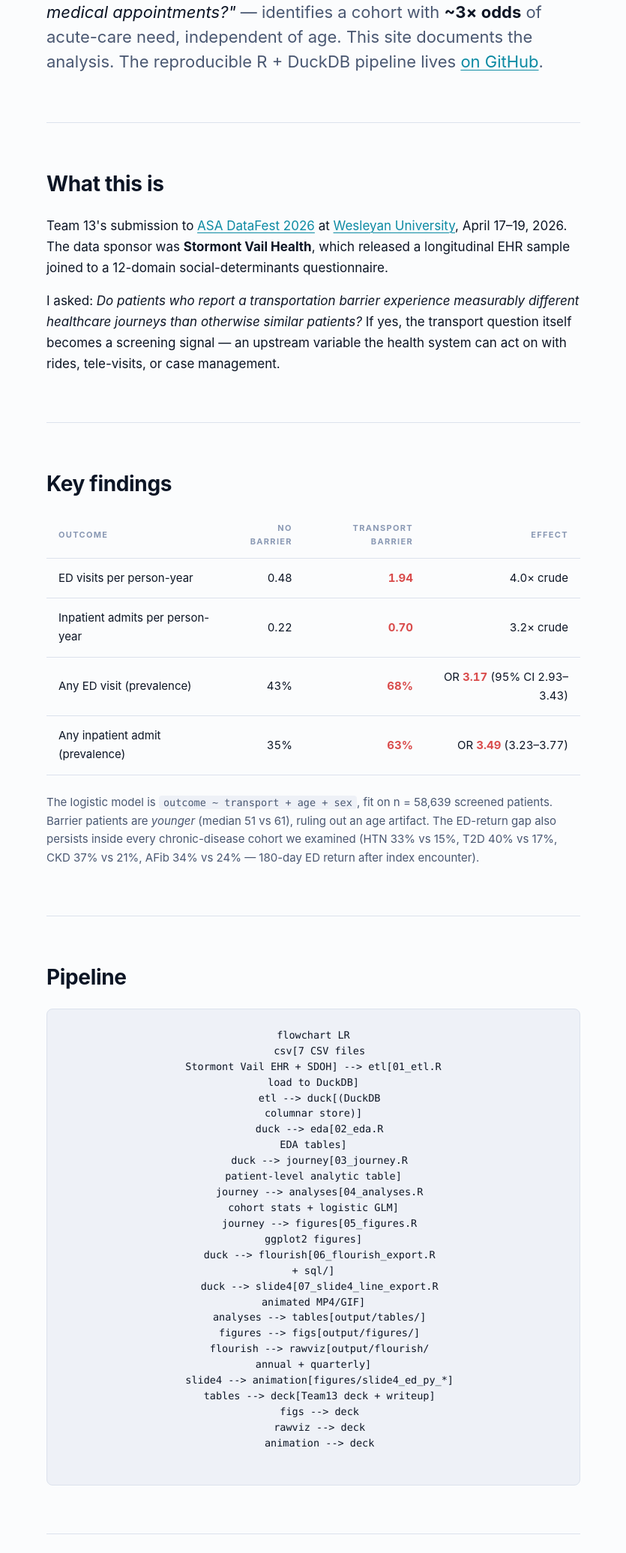
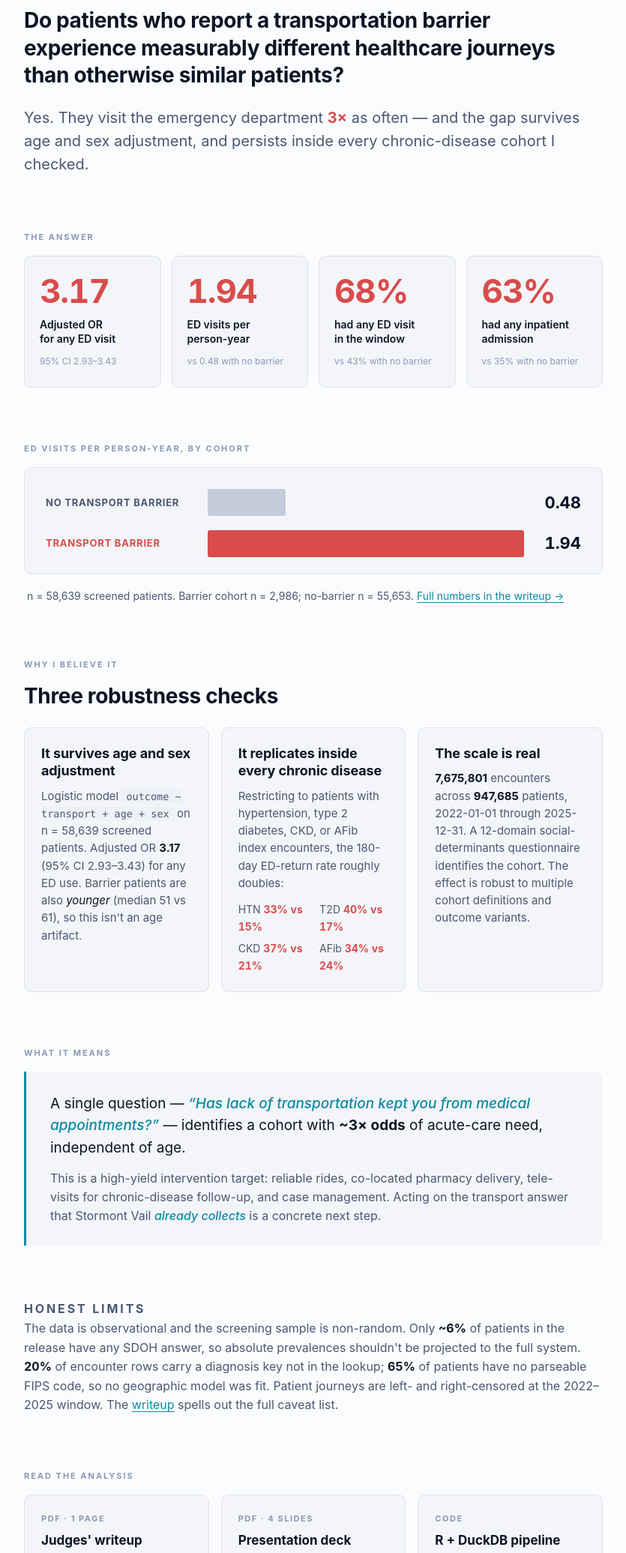
Before and after one commit to Builder106/datafest-2026, a plain HTML site: page docs/index.html in a window 1280 px wide. Shown: the part 509-2580 px from the top of the page at 75% size, without its empty margins (222-1057 px from the left). Drawn offline with Linux system fonts and the light colour scheme; files whose address does not match are found by name.

Commit message:
Rewrite Pages site as story-first landing, not README duplicate.
The previous index.html mirrored README.md section-for-section, so the
site had no reason to exist alongside the repo page. Differentiating
audience: README serves developers (reproduce, contribute, code paths);
docs/ now serves portfolio viewers (the question, the answer, the
evidence, the call to action).

Cut from landing: pipeline mermaid, reproduce instructions, tech-stack
list, "What this is" prose. Added: stat-card grid (4 headline numbers),
inline CSS bar comparison sized to actual ED/PY values, three-up
robustness-check grid, accent-bordered implication quote pulled from
the writeup, deliverable cards.

```diff
--- a/docs/index.html
+++ b/docs/index.html
@@ -4,9 +4,9 @@
   <meta charset="utf-8">
   <meta name="viewport" content="width=device-width, initial-scale=1">
   <title>When a Ride Is the Missing Treatment — Wesleyan DataFest 2026, Team 13</title>
-  <meta name="description" content="Wesleyan DataFest 2026 (Team 13). Transportation barriers in Stormont Vail Health EHR data drive 3× higher emergency-department use — an actionable social-determinants signal. R + DuckDB pipeline.">
+  <meta name="description" content="Patients who report a transportation barrier visit the emergency department 3× as often, independent of age. A DataFest 2026 analysis of 7.6M Stormont Vail Health encounters.">
   <meta property="og:title" content="When a Ride Is the Missing Treatment">
-  <meta property="og:description" content="Wesleyan DataFest 2026 (Team 13). Transportation barriers drive 3× higher ED use in Stormont Vail Health EHR data.">
+  <meta property="og:description" content="Transportation barriers drive 3× higher ED use. A DataFest 2026 analysis of 7.6M Stormont Vail Health encounters.">
   <meta property="og:image" content="https://yinkavaughan.me/datafest-2026/assets/banner-dark.png">
   <meta property="og:type" content="article">
   <meta name="twitter:card" content="summary_large_image">
@@ -23,159 +23,125 @@
   </header>
 
   <main>
-    <section class="lede">
-      <p>A single question — <em>"Has lack of transportation kept you from medical appointments?"</em> — identifies a cohort with <strong>~3× odds</strong> of acute-care need, independent of age. This site documents the analysis. The reproducible R + DuckDB pipeline lives <a href="https://github.com/Builder106/datafest-2026">on GitHub</a>.</p>
+    <section class="question">
+      <p class="kicker">The question</p>
+      <p class="ask">Do patients who report a transportation barrier experience measurably different healthcare journeys than otherwise similar patients?</p>
+      <p class="answer">Yes. They visit the emergency department <strong>3&times;</strong> as often &mdash; and the gap survives age and sex adjustment, and persists inside every chronic-disease cohort I checked.</p>
+    </section>
+
+    <section class="stats-wrap">
+      <p class="kicker">The answer</p>
+      <ul class="stats">
+        <li>
+          <span class="stat-num">3.17</span>
+          <span class="stat-label">Adjusted OR<br>for any ED visit</span>
+          <span class="stat-foot">95% CI 2.93&ndash;3.43</span>
+        </li>
+        <li>
+          <span class="stat-num">1.94</span>
+          <span class="stat-label">ED visits per<br>person-year</span>
+          <span class="stat-foot">vs 0.48 with no barrier</span>
+        </li>
+        <li>
+          <span class="stat-num">68%</span>
+          <span class="stat-label">had any ED visit<br>in the window</span>
+          <span class="stat-foot">vs 43% with no barrier</span>
+        </li>
+        <li>
+          <span class="stat-num">63%</span>
+          <span class="stat-label">had any inpatient<br>admission</span>
+          <span class="stat-foot">vs 35% with no barrier</span>
+        </li>
+      </ul>
+    </section>
+
+    <section class="visual-wrap">
+      <p class="kicker">ED visits per person-year, by cohort</p>
+      <div class="bars">
+        <div class="bar-row">
+          <span class="bar-label">No transport barrier</span>
+          <div class="bar-track"><div class="bar bar-cool" style="width: 24.7%"></div></div>
+          <span class="bar-value">0.48</span>
+        </div>
+        <div class="bar-row">
+          <span class="bar-label">Transport barrier</span>
+          <div class="bar-track"><div class="bar bar-warm" style="width: 100%"></div></div>
+          <span class="bar-value">1.94</span>
+        </div>
+      </div>
+      <p class="cap">n = 58,639 screened patients. Barrier cohort n = 2,986; no-barrier n = 55,653. <a href="https://github.com/Builder106/datafest-2026/blob/main/Team13_Writeup.pdf">Full numbers in the writeup &rarr;</a></p>
     </section>
 
     <section>
-      <h2>What this is</h2>
-      <p>Team 13's submission to <a href="https://ww2.amstat.org/education/datafest/">ASA DataFest 2026</a> at <a href="https://www.wesleyan.edu/qac/">Wesleyan University</a>, April 17–19, 2026. The data sponsor was <strong>Stormont Vail Health</strong>, which released a longitudinal EHR sample joined to a 12-domain social-determinants questionnaire.</p>
-      <p>I asked: <em>Do patients who report a transportation barrier experience measurably different healthcare journeys than otherwise similar patients?</em> If yes, the transport question itself becomes a screening signal — an upstream variable the health system can act on with rides, tele-visits, or case management.</p>
+      <p class="kicker">Why I believe it</p>
+      <h2>Three robustness checks</h2>
+      <div class="check-grid">
+        <div class="check">
+          <h3>It survives age and sex adjustment</h3>
+          <p>Logistic model <code>outcome ~ transport + age + sex</code> on n&nbsp;=&nbsp;58,639 screened patients. Adjusted OR <strong>3.17</strong> (95% CI 2.93&ndash;3.43) for any ED use. Barrier patients are also <em>younger</em> (median 51 vs 61), so this isn't an age artifact.</p>
+        </div>
+        <div class="check">
+          <h3>It replicates inside every chronic disease</h3>
+          <p>Restricting to patients with hypertension, type&nbsp;2 diabetes, CKD, or AFib index encounters, the 180-day ED-return rate roughly doubles:</p>
+          <ul class="check-list">
+            <li>HTN <strong>33% vs 15%</strong></li>
+            <li>T2D <strong>40% vs 17%</strong></li>
+            <li>CKD <strong>37% vs 21%</strong></li>
+            <li>AFib <strong>34% vs 24%</strong></li>
+          </ul>
+        </div>
+        <div class="check">
+          <h3>The scale is real</h3>
+          <p><strong>7,675,801</strong> encounters across <strong>947,685</strong> patients, 2022-01-01 through 2025-12-31. A 12-domain social-determinants questionnaire identifies the cohort. The effect is robust to multiple cohort definitions and outcome variants.</p>
+        </div>
+      </div>
     </section>
 
-    <section>
-      <h2>Key findings</h2>
-      <table>
-        <thead>
-          <tr>
-            <th>Outcome</th>
-            <th class="num">No barrier</th>
-            <th class="num">Transport barrier</th>
-            <th class="num">Effect</th>
-          </tr>
-        </thead>
-        <tbody>
-          <tr>
-            <td>ED visits per person-year</td>
-            <td class="num">0.48</td>
-            <td class="num"><strong>1.94</strong></td>
-            <td class="num">4.0× crude</td>
-          </tr>
-          <tr>
-            <td>Inpatient admits per person-year</td>
-            <td class="num">0.22</td>
-            <td class="num"><strong>0.70</strong></td>
-            <td class="num">3.2× crude</td>
-          </tr>
-          <tr>
-            <td>Any ED visit (prevalence)</td>
-            <td class="num">43%</td>
-            <td class="num"><strong>68%</strong></td>
-            <td class="num">OR <strong>3.17</strong> (95% CI 2.93–3.43)</td>
-          </tr>
-          <tr>
-            <td>Any inpatient admit (prevalence)</td>
-            <td class="num">35%</td>
-            <td class="num"><strong>63%</strong></td>
-            <td class="num">OR <strong>3.49</strong> (3.23–3.77)</td>
-          </tr>
-        </tbody>
-      </table>
-      <p class="muted">The logistic model is <code>outcome ~ transport + age + sex</code>, fit on n = 58,639 screened patients. Barrier patients are <em>younger</em> (median 51 vs 61), ruling out an age artifact. The ED-return gap also persists inside every chronic-disease cohort we examined (HTN 33% vs 15%, T2D 40% vs 17%, CKD 37% vs 21%, AFib 34% vs 24% — 180-day ED return after index encounter).</p>
+    <section class="implication">
+      <p class="kicker">What it means</p>
+      <blockquote>
+        <p>A single question &mdash; <em>&ldquo;Has lack of transportation kept you from medical appointments?&rdquo;</em> &mdash; identifies a cohort with <strong>~3&times; odds</strong> of acute-care need, independent of age.</p>
+        <p>This is a high-yield intervention target: reliable rides, co-located pharmacy delivery, tele-visits for chronic-disease follow-up, and case management. Acting on the transport answer that Stormont Vail <em>already collects</em> is a concrete next step.</p>
+      </blockquote>
     </section>
 
-    <section>
-      <h2>Pipeline</h2>
-      <pre class="mermaid">
-flowchart LR
-  csv[7 CSV files<br/>Stormont Vail EHR + SDOH] --&gt; etl[01_etl.R<br/>load to DuckDB]
-  etl --&gt; duck[(DuckDB<br/>columnar store)]
-  duck --&gt; eda[02_eda.R<br/>EDA tables]
-  duck --&gt; journey[03_journey.R<br/>patient-level analytic table]
-  journey --&gt; analyses[04_analyses.R<br/>cohort stats + logistic GLM]
-  journey --&gt; figures[05_figures.R<br/>ggplot2 figures]
-  duck --&gt; flourish[06_flourish_export.R<br/>+ sql/]
-  duck --&gt; slide4[07_slide4_line_export.R<br/>animated MP4/GIF]
-  analyses --&gt; tables[output/tables/]
-  figures --&gt; figs[output/figures/]
-  flourish --&gt; rawviz[output/flourish/<br/>annual + quarterly]
-  slide4 --&gt; animation[figures/slide4_ed_py_*]
-  tables --&gt; deck[Team13 deck + writeup]
-  figs --&gt; deck
-  rawviz --&gt; deck
-  animation --&gt; deck
-      </pre>
+    <section class="caveat">
+      <p class="kicker">Honest limits</p>
+      <p>The data is observational and the screening sample is non-random. Only <strong>~6%</strong> of patients in the release have any SDOH answer, so absolute prevalences shouldn't be projected to the full system. <strong>20%</strong> of encounter rows carry a diagnosis key not in the lookup; <strong>65%</strong> of patients have no parseable FIPS code, so no geographic model was fit. Patient journeys are left- and right-censored at the 2022&ndash;2025 window. The <a href="https://github.com/Builder106/datafest-2026/blob/main/Team13_Writeup.pdf">writeup</a> spells out the full caveat list.</p>
     </section>
 
-    <section>
-      <h2>Reproducing the analysis</h2>
-      <p>The raw EHR data is <strong>not</strong> in the repository (data-use agreement with Stormont Vail). The pipeline is reproducible against any DataFest 2026 CSV bundle dropped into <code>DataFest 2026 - Data Challenge/Data/2026-ASA-DataFest-Data-Files/</code>.</p>
-      <pre><code># 1. R packages (one-time, into ~/R/datafest_libs)
-Rscript -e 'install.packages(c("data.table","duckdb","DBI","dplyr","tidyr","stringr","lubridate","ggplot2","scales"), lib="~/R/datafest_libs")'
-
-# 2. Drop the official DataFest 2026 CSV bundle into place,
-#    then run the pipeline (builds ~/.datafest_cache/datafest.duckdb on first run)
-Rscript analysis/R/run_all.R
-
-# 3. Smoke-test the outputs
-Rscript analysis/tests/smoke_test_outputs.R</code></pre>
-      <p>Full run order and outputs are documented in <a href="https://github.com/Builder106/datafest-2026/blob/main/analysis/README.md"><code>analysis/README.md</code></a>.</p>
-    </section>
-
-    <section>
-      <h2>Caveats</h2>
-      <p>The data is observational and the screening sample is non-random. The major caveats:</p>
-      <ul>
-        <li>Only <strong>~6%</strong> of patients (61,052 / 947,685) have any SDOH answer; absolute prevalences should not be projected to the full system.</li>
-        <li><strong>20%</strong> of encounter rows carry a <code>PrimaryDiagnosisKey</code> not found in the diagnosis lookup — the chronic-disease cohort is a lower bound.</li>
-        <li><strong>65%</strong> of patients have no parseable FIPS code, so no geographic model was fit.</li>
-        <li><code>DepartmentType</code> is <code>*Unknown</code> for <strong>71%</strong> of rows; setting analyses use boolean encounter flags (<code>IsEdVisit</code>, <code>IsInpatientAdmission</code>) instead.</li>
-        <li>Patient journeys are left- and right-censored at the 2022-01-01 / 2025-12-31 window; rates are annualized by observed follow-up.</li>
-      </ul>
-    </section>
-
-    <section>
-      <h2>Deliverables</h2>
+    <section class="links">
+      <p class="kicker">Read the analysis</p>
       <ul class="deliverables">
         <li>
           <a href="https://github.com/Builder106/datafest-2026/blob/main/Team13_Writeup.pdf">
-            <span class="label">PDF</span>
-            <span class="title">1-page writeup</span>
-            <span class="desc">The judges' brief.</span>
+            <span class="label">PDF &middot; 1 page</span>
+            <span class="title">Judges' writeup</span>
+            <span class="desc">The full method, numbers, and caveats in one page.</span>
           </a>
         </li>
         <li>
           <a href="https://github.com/Builder106/datafest-2026/blob/main/Team13_Presentation.pdf">
-            <span class="label">PDF</span>
-            <span class="title">4-slide deck</span>
-            <span class="desc">Presentation slides.</span>
+            <span class="label">PDF &middot; 4 slides</span>
+            <span class="title">Presentation deck</span>
+            <span class="desc">What I presented to the judges on Sunday.</span>
           </a>
         </li>
         <li>
           <a href="https://github.com/Builder106/datafest-2026">
             <span class="label">Code</span>
             <span class="title">R + DuckDB pipeline</span>
-            <span class="desc">Reproducible analysis on GitHub.</span>
+            <span class="desc">Reproducible analysis &mdash; clone, drop in the CSVs, <code>Rscript run_all.R</code>.</span>
           </a>
         </li>
-      </ul>
-    </section>
-
-    <section>
-      <h2>Acknowledgments</h2>
-      <ul>
-        <li><strong>Stormont Vail Health</strong> for the de-identified EHR and SDOH data sponsorship.</li>
-        <li><a href="https://www.wesleyan.edu/qac/">Wesleyan QAC</a> for hosting Wesleyan DataFest 2026.</li>
-        <li><a href="https://www.amstat.org/">American Statistical Association</a> for the DataFest program.</li>
       </ul>
     </section>
   </main>
 
   <footer>
-    <p>Code released under the <a href="https://github.com/Builder106/datafest-2026/blob/main/LICENSE">MIT License</a>. Underlying EHR/SDOH data not included; remains subject to the Stormont Vail Health data-use agreement and ASA DataFest 2026 release terms.</p>
-    <p>Wesleyan DataFest 2026 · Team 13 · <a href="https://github.com/Builder106/datafest-2026">github.com/Builder106/datafest-2026</a></p>
+    <p>Wesleyan DataFest 2026 &middot; Team 13 &middot; April 17&ndash;19, 2026</p>
+    <p>Data sponsor: <strong>Stormont Vail Health</strong>. Hosted by <a href="https://www.wesleyan.edu/qac/">Wesleyan QAC</a>. Part of the <a href="https://www.amstat.org/">ASA</a> DataFest program.</p>
+    <p>Code released under the <a href="https://github.com/Builder106/datafest-2026/blob/main/LICENSE">MIT License</a>. Underlying EHR/SDOH data not included; subject to the Stormont Vail Health data-use agreement.</p>
   </footer>
-
-  <script type="module">
-    import mermaid from 'https://cdn.jsdelivr.net/npm/mermaid@11/dist/mermaid.esm.min.mjs';
-    const isDark = window.matchMedia('(prefers-color-scheme: dark)').matches;
-    mermaid.initialize({
-      startOnLoad: true,
-      theme: isDark ? 'dark' : 'neutral',
-      themeVariables: isDark
-        ? { primaryColor: '#142037', primaryTextColor: '#ffffff', primaryBorderColor: '#2a3a5c', lineColor: '#4dd0e1', secondaryColor: '#1a2a48', tertiaryColor: '#0c1525' }
-        : { primaryColor: '#f3f5f9', primaryTextColor: '#0c1525', primaryBorderColor: '#dce2ed', lineColor: '#0c8aa3', secondaryColor: '#eef2f9', tertiaryColor: '#fbfcfd' }
-    });
-  </script>
 </body>
 </html>
--- a/docs/style.css
+++ b/docs/style.css
@@ -2,12 +2,14 @@
   color-scheme: light dark;
   --bg: #fbfcfd;
   --surface: #f3f5f9;
+  --surface-2: #eef1f7;
   --text: #0c1525;
   --muted: #4a5872;
   --dim: #8a99b4;
   --border: #dce2ed;
   --accent: #0c8aa3;
   --warn: #d94c4c;
+  --cool-bar: #c4ccdb;
   --code-bg: #eef1f7;
 }
 
@@ -15,12 +17,14 @@
   :root {
     --bg: #0c1525;
     --surface: #142037;
+    --surface-2: #1a2742;
     --text: #ffffff;
     --muted: #a8b6cc;
     --dim: #5e6e8e;
     --border: #2a3a5c;
     --accent: #4dd0e1;
     --warn: #ff7676;
+    --cool-bar: #3a4a6c;
     --code-bg: #142037;
   }
 }
@@ -51,38 +55,25 @@ body {
 }
 
 main {
-  max-width: 760px;
-  margin: 56px auto 48px;
+  max-width: 820px;
+  margin: 64px auto 48px;
   padding: 0 24px;
 }
 
-section { margin: 64px 0; }
-section + section { border-top: 1px solid var(--border); padding-top: 64px; }
-section.lede { border: none; padding-top: 0; margin-top: 0; }
+section { margin: 72px 0; }
+section:first-child { margin-top: 0; }
 
-h1, h2, h3 {
+h2 { font-size: 28px; margin: 0 0 24px; font-weight: 700; letter-spacing: -0.012em; line-height: 1.25; }
+h3 { font-size: 18px; margin: 0 0 10px; font-weight: 700; letter-spacing: -0.005em; line-height: 1.3; color: var(--text); }
+
+.kicker {
+  font-size: 11px;
+  letter-spacing: 0.18em;
+  text-transform: uppercase;
   font-weight: 700;
-  letter-spacing: -0.012em;
-  line-height: 1.25;
-  color: var(--text);
+  color: var(--dim);
+  margin: 0 0 16px;
 }
-h2 { font-size: 28px; margin: 0 0 24px; }
-h3 { font-size: 17px; margin: 28px 0 8px; color: var(--dim); text-transform: uppercase; letter-spacing: 0.08em; }
-
-p { margin: 0 0 16px; color: var(--text); }
-.lede p {
-  font-size: 22px;
-  line-height: 1.5;
-  color: var(--muted);
-  margin: 0;
-}
-.lede strong { color: var(--text); }
-.lede em { font-style: italic; color: var(--text); }
-
-p.muted { color: var(--muted); font-size: 15px; }
-
-ul { padding-left: 1.4em; margin: 0 0 16px; }
-li { margin: 0 0 8px; }
 
 a {
   color: var(--accent);
@@ -93,61 +84,176 @@ a {
 }
 a:hover { text-decoration-thickness: 2px; }
 
-table {
-  width: 100%;
-  border-collapse: collapse;
-  margin: 16px 0 24px;
-  font-size: 15px;
-}
-thead th {
-  text-align: left;
-  padding: 8px 16px 12px;
-  color: var(--dim);
-  font-weight: 700;
-  font-size: 11px;
-  letter-spacing: 0.12em;
-  text-transform: uppercase;
-  border-bottom: 1px solid var(--border);
-}
-tbody td {
-  padding: 14px 16px;
-  border-bottom: 1px solid var(--border);
-}
-.num { text-align: right; font-variant-numeric: tabular-nums; }
-tbody td strong { color: var(--warn); }
-
-pre {
-  background: var(--code-bg);
-  border: 1px solid var(--border);
-  border-radius: 8px;
-  padding: 18px 22px;
-  overflow-x: auto;
-  font-size: 13.5px;
-  line-height: 1.55;
-  font-family: "SF Mono", "Menlo", "Monaco", "Consolas", monospace;
-  margin: 12px 0;
-}
 code {
   font-family: "SF Mono", "Menlo", "Monaco", "Consolas", monospace;
   font-size: 0.9em;
-  background: var(--code-bg);
+  background: var(--surface-2);
   padding: 1px 6px;
   border-radius: 4px;
 }
-pre code { background: none; padding: 0; font-size: inherit; }
 
-.mermaid {
-  background: var(--code-bg);
+/* The question */
+.question .ask {
+  font-size: 28px;
+  font-weight: 700;
+  line-height: 1.3;
+  letter-spacing: -0.012em;
+  color: var(--text);
+  margin: 0 0 24px;
+}
+.question .answer {
+  font-size: 20px;
+  line-height: 1.55;
+  color: var(--muted);
+  margin: 0;
+}
+.question .answer strong { color: var(--warn); }
+
+/* Stat cards */
+.stats {
+  list-style: none;
+  padding: 0;
+  margin: 0;
+  display: grid;
+  grid-template-columns: repeat(4, 1fr);
+  gap: 14px;
+}
+.stats li {
+  margin: 0;
+  padding: 24px 20px;
+  background: var(--surface);
   border: 1px solid var(--border);
-  border-radius: 8px;
-  padding: 24px;
-  text-align: center;
-  overflow-x: auto;
+  border-radius: 10px;
+  display: flex;
+  flex-direction: column;
+}
+.stat-num {
+  font-size: 44px;
+  font-weight: 700;
+  letter-spacing: -0.025em;
+  line-height: 1;
+  color: var(--warn);
+  font-variant-numeric: tabular-nums;
+}
+.stat-label {
+  font-size: 14px;
+  line-height: 1.35;
+  color: var(--text);
+  font-weight: 600;
+  margin-top: 14px;
+}
+.stat-foot {
+  font-size: 12px;
+  color: var(--dim);
+  margin-top: 10px;
 }
 
+/* Bar comparison */
+.bars {
+  background: var(--surface);
+  border: 1px solid var(--border);
+  border-radius: 10px;
+  padding: 28px 28px 22px;
+}
+.bar-row {
+  display: grid;
+  grid-template-columns: 200px 1fr 60px;
+  align-items: center;
+  gap: 16px;
+  margin-bottom: 18px;
+}
+.bar-row:last-of-type { margin-bottom: 0; }
+.bar-label {
+  font-size: 13px;
+  letter-spacing: 0.06em;
+  text-transform: uppercase;
+  font-weight: 700;
+  color: var(--muted);
+}
+.bar-row:nth-child(2) .bar-label { color: var(--warn); }
+.bar-track {
+  height: 36px;
+  background: transparent;
+  position: relative;
+}
+.bar {
+  height: 100%;
+  border-radius: 3px;
+}
+.bar-cool { background: var(--cool-bar); }
+.bar-warm { background: var(--warn); }
+.bar-value {
+  font-size: 22px;
+  font-weight: 700;
+  text-align: right;
+  font-variant-numeric: tabular-nums;
+  color: var(--text);
+}
+.cap {
+  font-size: 14px;
+  color: var(--muted);
+  margin: 18px 4px 0;
+  line-height: 1.5;
+}
+
+/* Robustness checks */
+.check-grid {
+  display: grid;
+  grid-template-columns: 1fr 1fr 1fr;
+  gap: 16px;
+}
+.check {
+  padding: 22px;
+  background: var(--surface);
+  border: 1px solid var(--border);
+  border-radius: 10px;
+}
+.check p { font-size: 15px; line-height: 1.55; color: var(--muted); margin: 0 0 10px; }
+.check p:last-child { margin-bottom: 0; }
+.check p strong { color: var(--text); }
+.check em { color: var(--text); font-style: italic; }
+.check-list {
+  list-style: none;
+  padding: 0;
+  margin: 12px 0 0;
+  font-size: 14px;
+  display: grid;
+  grid-template-columns: 1fr 1fr;
+  gap: 6px 16px;
+}
+.check-list li { color: var(--muted); font-variant-numeric: tabular-nums; }
+.check-list li strong { color: var(--warn); font-weight: 700; }
+
+/* Implication blockquote */
+.implication blockquote {
+  margin: 0;
+  padding: 28px 32px;
+  border-left: 3px solid var(--accent);
+  background: var(--surface);
+  border-radius: 0 10px 10px 0;
+}
+.implication blockquote p {
+  font-size: 19px;
+  line-height: 1.55;
+  color: var(--text);
+  margin: 0 0 14px;
+}
+.implication blockquote p:last-child { margin-bottom: 0; font-size: 16px; color: var(--muted); }
+.implication blockquote em { font-style: italic; color: var(--accent); font-weight: 500; }
+
+/* Caveat */
+.caveat p {
+  font-size: 16px;
+  line-height: 1.6;
+  color: var(--muted);
+  margin: 0;
+}
+.caveat strong { color: var(--text); font-variant-numeric: tabular-nums; }
+
+/* Deliverable cards */
 .deliverables {
   display: grid;
-  grid-template-columns: repeat(auto-fit, minmax(220px, 1fr));
+  grid-template-columns: repeat(3, 1fr);
   gap: 16px;
   list-style: none;
   padding: 0;
@@ -156,13 +262,14 @@ pre code { background: none; padding: 0; font-size: inherit; }
 .deliverables li { margin: 0; }
 .deliverables a {
   display: block;
-  padding: 20px 22px;
+  padding: 22px;
   background: var(--surface);
   border: 1px solid var(--border);
   border-radius: 10px;
   text-decoration: none;
   color: var(--text);
   transition: border-color 0.15s, transform 0.15s;
+  height: 100%;
 }
 .deliverables a:hover {
   border-color: var(--accent);
@@ -171,7 +278,7 @@ pre code { background: none; padding: 0; font-size: inherit; }
 .deliverables .label {
   display: block;
   font-size: 11px;
-  letter-spacing: 0.12em;
+  letter-spacing: 0.14em;
   text-transform: uppercase;
   color: var(--dim);
   font-weight: 700;
@@ -180,33 +287,47 @@ pre code { background: none; padding: 0; font-size: inherit; }
   display: block;
   font-weight: 700;
   font-size: 17px;
-  margin: 6px 0 4px;
+  margin: 6px 0 6px;
 }
 .deliverables .desc {
   display: block;
   font-size: 14px;
   color: var(--muted);
+  line-height: 1.45;
 }
 
 footer {
-  max-width: 760px;
-  margin: 64px auto 40px;
-  padding: 28px 24px 0;
+  max-width: 820px;
+  margin: 80px auto 40px;
+  padding: 32px 24px 0;
   border-top: 1px solid var(--border);
-  font-size: 14px;
+  font-size: 13.5px;
   color: var(--muted);
+  line-height: 1.6;
 }
-footer p { margin: 0 0 8px; color: var(--muted); }
+footer p { margin: 0 0 6px; color: var(--muted); }
 footer a { color: var(--muted); }
 footer a:hover { color: var(--accent); }
 
-@media (max-width: 640px) {
+@media (max-width: 760px) {
   body { font-size: 16px; }
-  main { margin: 32px auto; padding: 0 18px; }
-  section { margin: 48px 0; }
-  section + section { padding-top: 48px; }
-  .lede p { font-size: 19px; }
-  h2 { font-size: 24px; }
-  table { font-size: 13.5px; }
-  thead th, tbody td { padding: 10px 10px; }
+  main { margin: 40px auto; padding: 0 18px; }
+  section { margin: 56px 0; }
+  .question .ask { font-size: 22px; }
+  .question .answer { font-size: 17px; }
+  .stats { grid-template-columns: 1fr 1fr; }
+  .stat-num { font-size: 38px; }
+  .check-grid { grid-template-columns: 1fr; }
+  .check-list { grid-template-columns: 1fr 1fr; }
+  .deliverables { grid-template-columns: 1fr; }
+  .bar-row { grid-template-columns: 1fr; gap: 8px; }
+  .bar-value { text-align: left; }
+  .bars { padding: 20px; }
+  .implication blockquote { padding: 22px 24px; }
+  .implication blockquote p { font-size: 17px; }
 }
+
+@media (max-width: 460px) {
+  .stats { grid-template-columns: 1fr; }
+  .check-list { grid-template-columns: 1fr; }
+}
```
